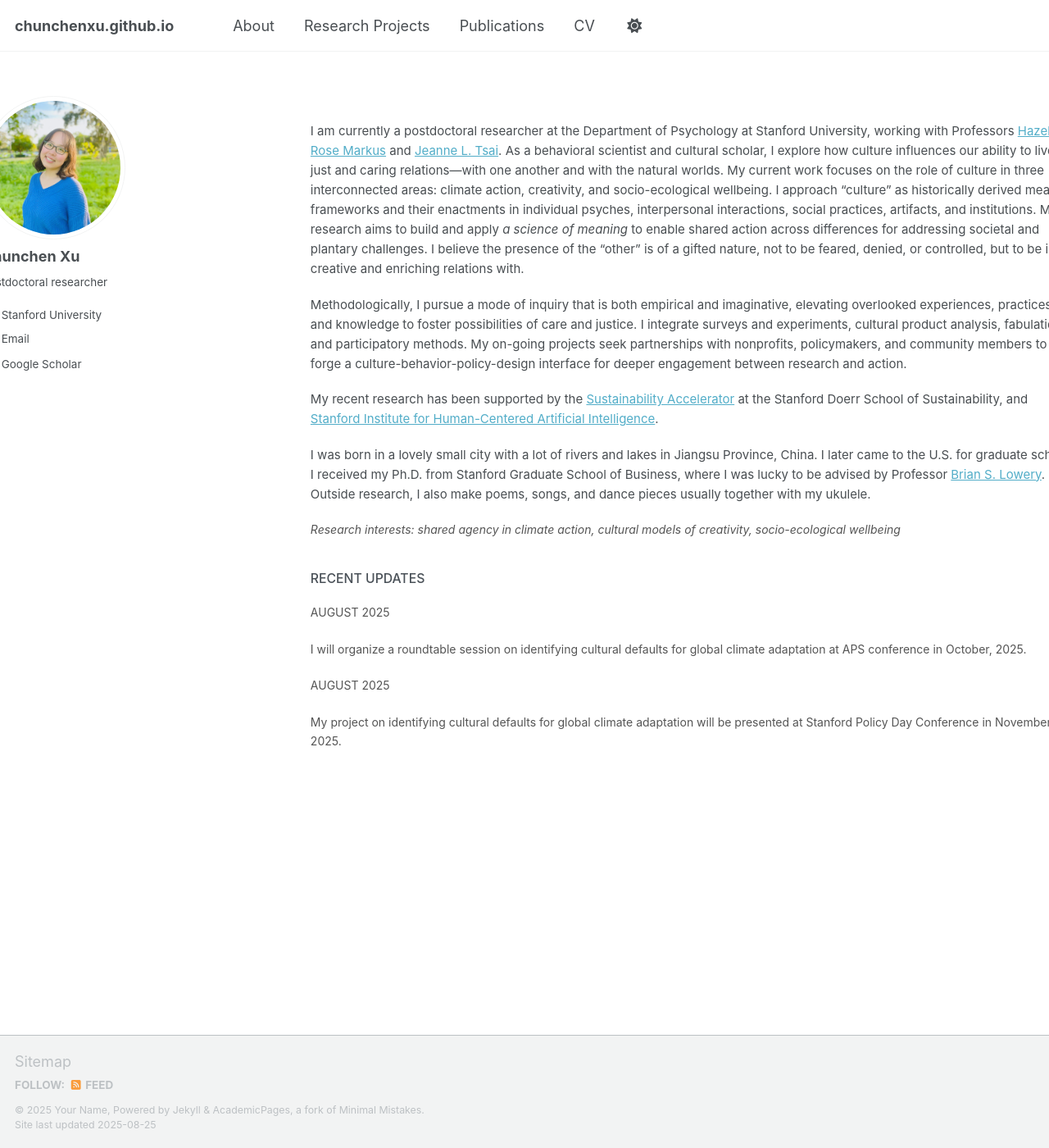
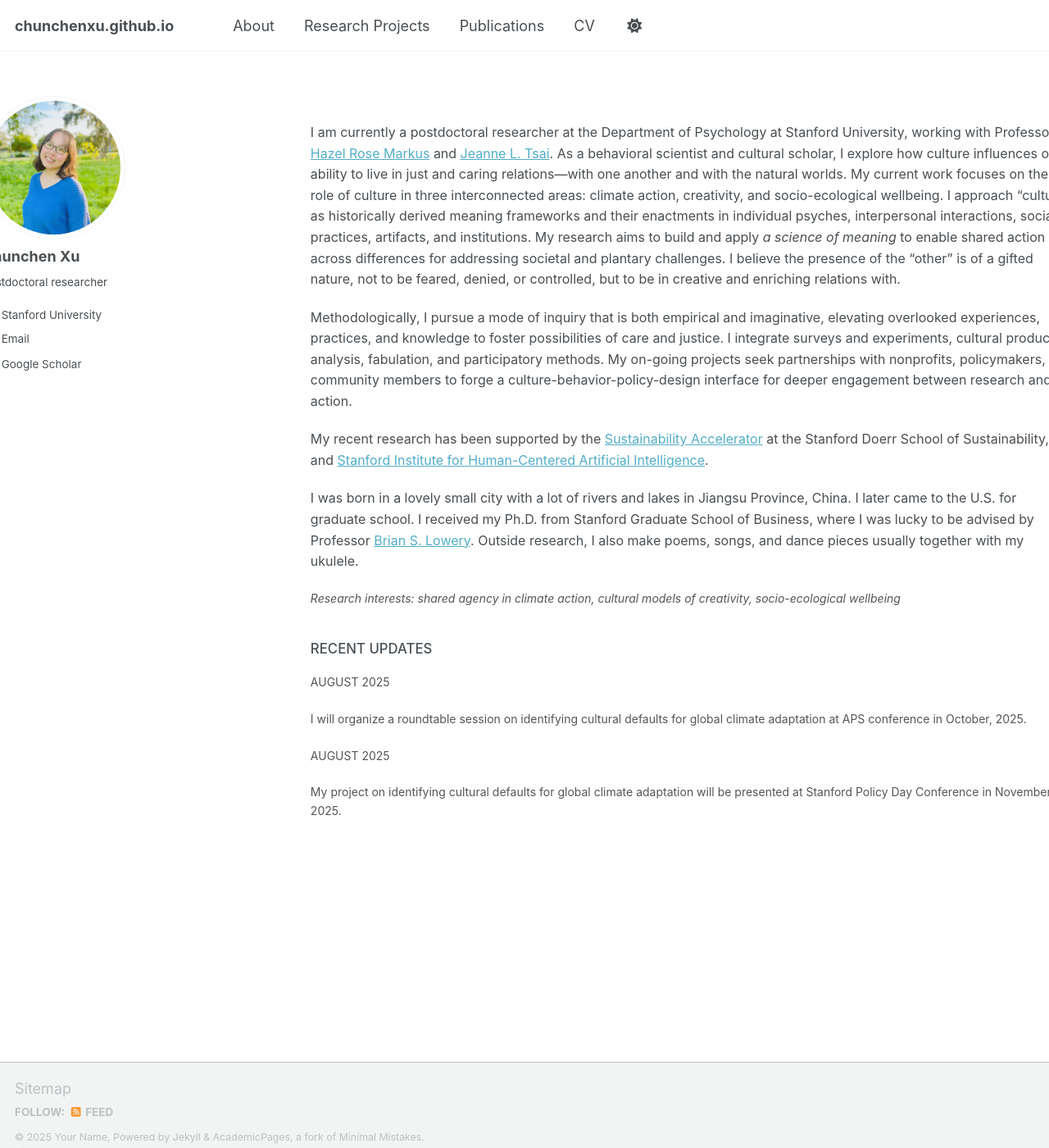
Before and after one commit to chunchenxu/chunchenxu.github.io, a Jekyll site: the page built from _pages/about.html, in a window 1280 px wide and 1400 px high. Shown: the whole window at 82% size. Built offline with Jekyll 4.4.1, drawn with Linux system fonts in a browser that asks for light colours; some web fonts are replaced; a script that is not in the unit is left out.

Commit message:
Update about.html

```diff
--- a/_pages/about.html
+++ b/_pages/about.html
@@ -45,7 +45,7 @@ My project on identifying cultural defaults for global climate adaptation will b
     margin-left: -30px;        /* Fine-tuned left shift */
     margin-right: -140px;      /* Extend into right margin */
     padding: 20px 40px;        /* Horizontal padding for readability */
-    font-size: 15px;
+    font-size: 16px;
     font-family: -apple-system, BlinkMacSystemFont, "Segoe UI", Roboto, sans-serif;
     line-height: 1.6;
     text-align: left;
@@ -56,7 +56,7 @@ My project on identifying cultural defaults for global climate adaptation will b
     background-color: #f8f9fa;
     padding: 15px;
     margin: 15px 0;
-    font-size: 14px;
+    font-size: 16px;
     text-align: left;
 }
 
```
